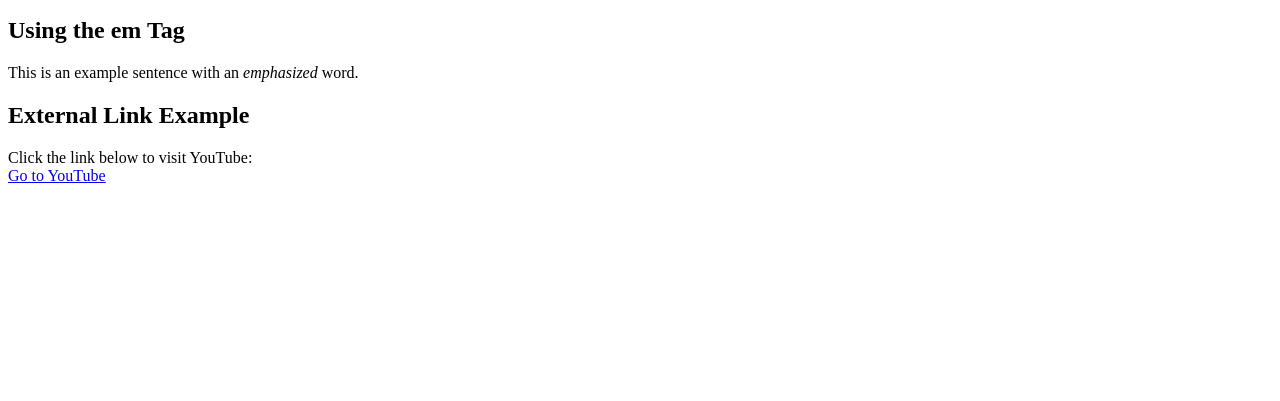
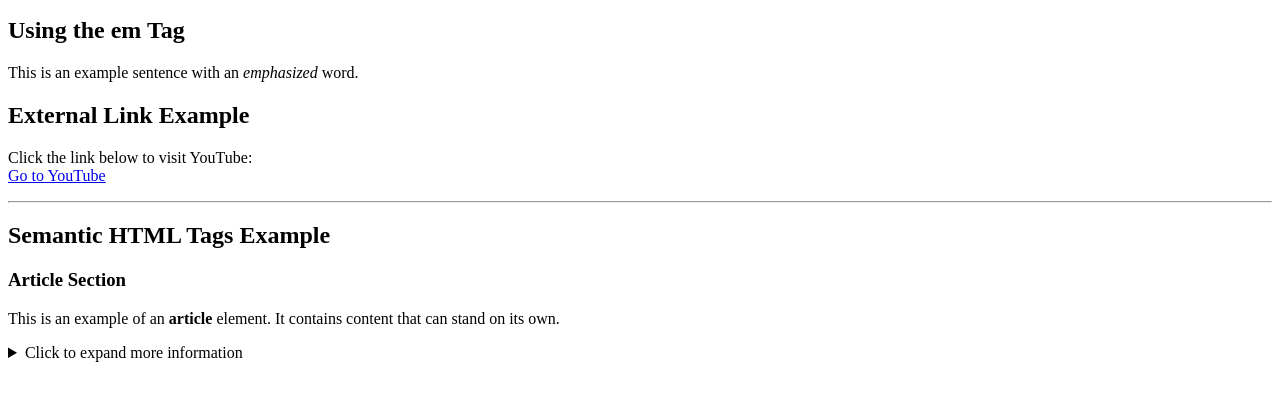
Before and after one commit to Jeethan1911/Project, a plain HTML site: page Index.html in a window 1280 px wide. Shown: the part 101-502 px from the top of the page. Drawn offline with Linux system fonts and the light colour scheme.

Commit message:
Assignment

```diff
--- a/Index.html
+++ b/Index.html
@@ -20,5 +20,28 @@
         <a href="https://www.youtube.com/" target="_blank">Go to YouTube</a>
     </p>
 
+    <hr>
+
+    <h2>Semantic HTML Tags Example</h2>
+
+    <article>
+        <h3>Article Section</h3>
+        <p>
+            This is an example of an <strong>article</strong> element. It contains content that
+            can stand on its own.
+        </p>
+
+        <details>
+            <summary>Click to expand more information</summary>
+            <p>
+                This additional text is revealed using the <em>details</em> and <em>summary</em> tags.
+            </p>
+            <p>
+                Last updated on:
+                <time datetime="2025-02-20">February 20, 2025</time>
+            </p>
+        </details>
+    </article>
+
 </body>
 </html>
```
Also changed, not shown: Images/Thumb/thumbnail_1.jpg (added), Images/Thumb/thumbnail_2.jpg (added), Images/Thumb/thumbnail_3.jpg (added), Images/Thumb/thumbnail_4.jpg (added), Images/Thumb/thumbnail_5.jpg (added), Images/Thumb/thumbnail_6.jpg (added), Images/Thumb/thumbnail_7.jpg (added), Images/Thumb/thumbnail_8.jpg (added), Images/Thumb/thumbnail_9.jpg (added).
